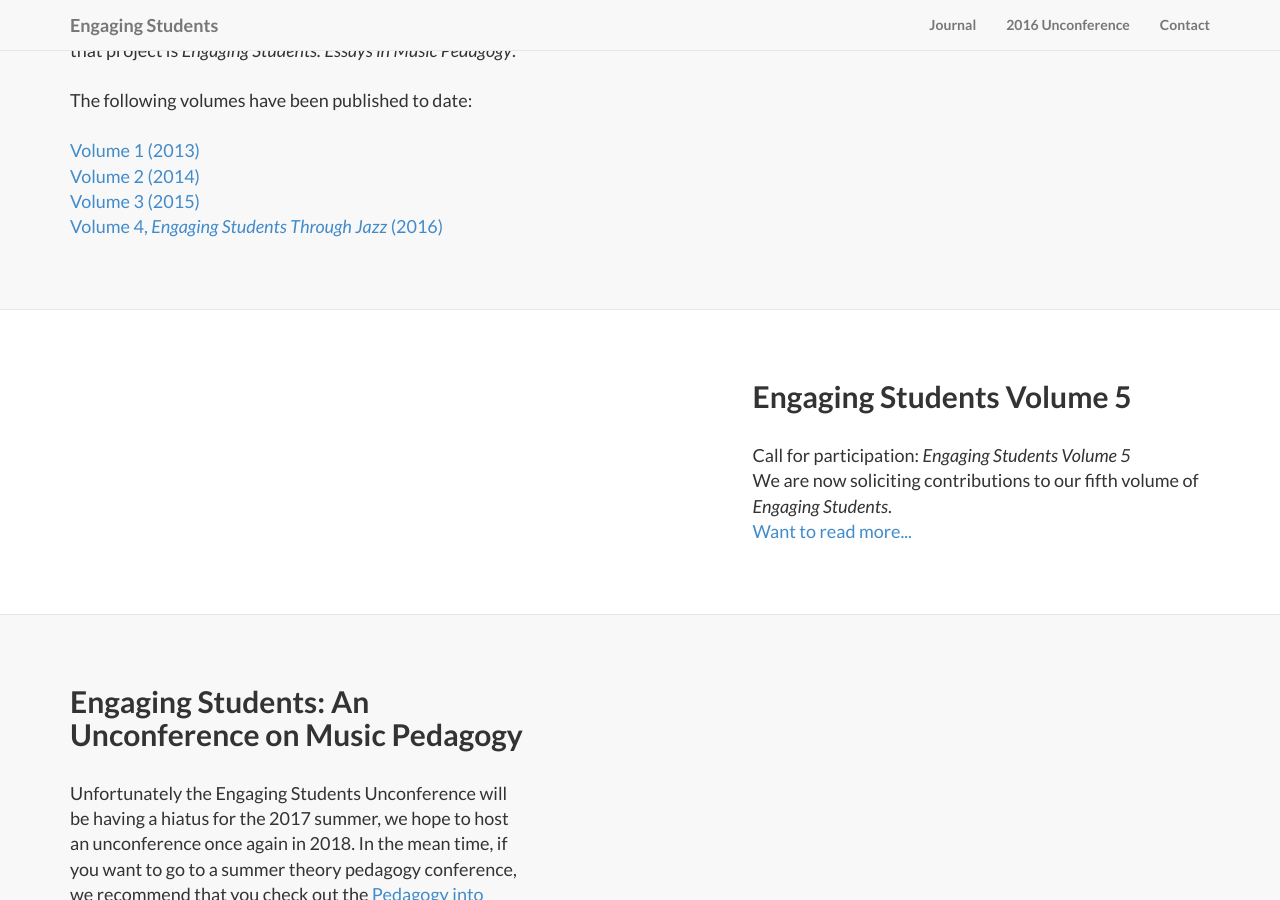
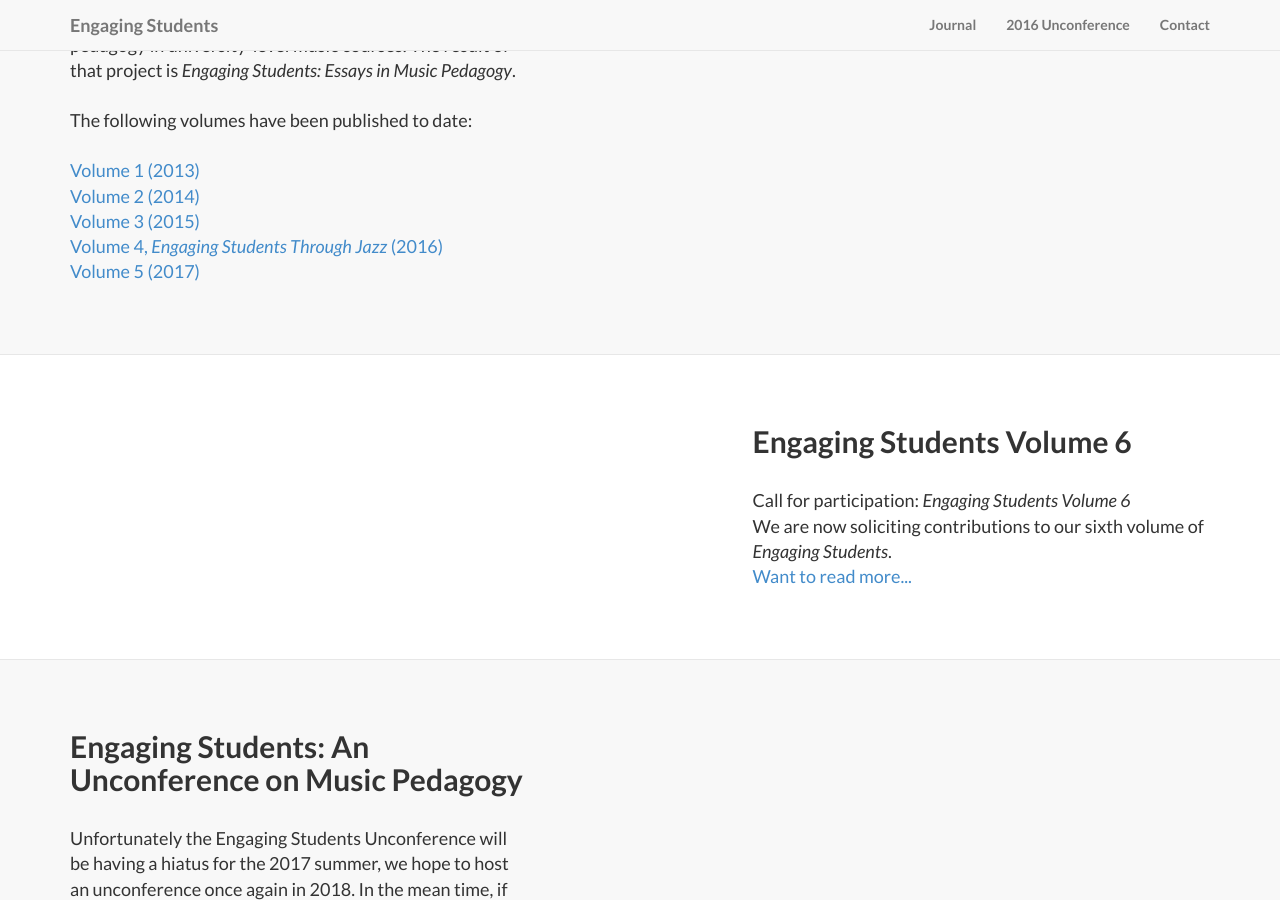
Before and after one commit to flipcamp/flipcamp.github.io, a Jekyll site: the page built from _posts/2015-01-06-Publications.markdown, in a window 1280 px wide and 900 px high, scrolled down 1137 px. Built offline with Jekyll 4.4.1, drawn with Linux system fonts in a browser that asks for light colours; nearby versions of some CDN libraries; library files that are not in the unit come from our copies.

Commit message:
updates to landing page 2018

```diff
--- a/_posts/2015-01-06-Publications.markdown
+++ b/_posts/2015-01-06-Publications.markdown
@@ -4,8 +4,15 @@ img: structure.jpg
 category: Services
 title: Engaging Students&#58; Publications
 description: |
-  <p class="lead">A number of the attendees from FlipCamp Music Theory 2013 joined together to form the editorial board for a new project, a crowdsourced ebook on student-centered pedagogy in university-level music courses. The result of that project is <i>Engaging Students: Essays in Music Pedagogy</i>.<br/><br/>The following volumes have been published to date: <br/><br/><a href="http://flipcamp.org/engagingstudents/">Volume 1 (2013)</a><br/><a href="http://flipcamp.org/engagingstudents2/">Volume 2 (2014)</a><br/><a href="http://flipcamp.org/engagingstudents3/">Volume 3 (2015)</a><br/><a
-  href="http://flipcamp.org/engagingstudents4/">Volume 4, <i>Engaging Students Through Jazz</i> (2016)</a>
+  <p class="lead">
+  A number of the attendees from FlipCamp Music Theory 2013 joined together to form the editorial board for a new project, a crowdsourced ebook on student-centered pedagogy in university-level music courses. The result of that project is <i>Engaging Students: Essays in Music Pedagogy</i>.<br/><br/>
+  The following volumes have been published to date:
+  <br/><br/>
+  <a href="http://flipcamp.org/engagingstudents/">Volume 1 (2013)</a><br/>
+  <a href="http://flipcamp.org/engagingstudents2/">Volume 2 (2014)</a><br/>
+  <a href="http://flipcamp.org/engagingstudents3/">Volume 3 (2015)</a><br/>
+  <a  href="http://flipcamp.org/engagingstudents4/">Volume 4, <i>Engaging Students Through Jazz</i> (2016)</a><br/>
+  <a href="http://flipcamp.org/engagingstudents5/">Volume 5 (2017)</a><br/>
   </p>
 
 ---
--- a/_posts/2015-01-07-Vol4.markdown
+++ b/_posts/2015-01-07-Vol4.markdown
@@ -2,9 +2,9 @@
 layout: default
 img: contribute.jpg
 category: Services
-title: Engaging Students Volume 5
+title: Engaging Students Volume 6
 description: |
-  <p class="lead">Call for participation: <i>Engaging Students Volume 5</i><br/>We are now soliciting contributions to our fifth volume of <i>Engaging Students</i>.<br/><a href="http://www.flipcamp.org/es5cfp/">Want to read more...</a></p>
+  <p class="lead">Call for participation: <i>Engaging Students Volume 6</i><br/>We are now soliciting contributions to our sixth volume of <i>Engaging Students</i>.<br/><a href="http://www.flipcamp.org/es6cfp/">Want to read more...</a></p>
 
 
 
```
Also changed, not shown: es6cfp.md (added, +17 -0 lines), 2 other files.
